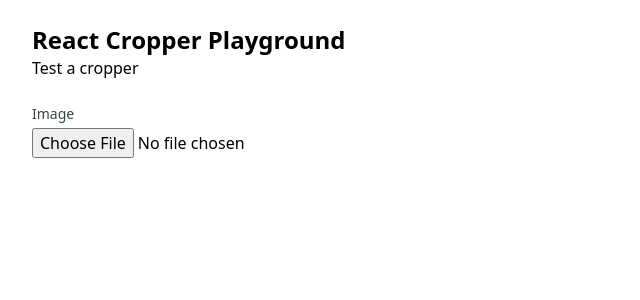
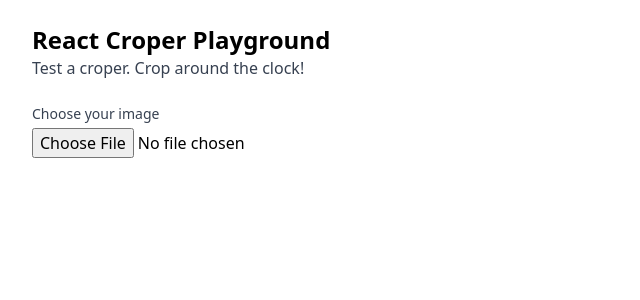
Before and after one commit to stefanstifter/react-cropper-playground, a React (Vite) app: page / in a window 1280 px wide. Shown: the top 300 px of the page, without its empty margins (0-640 px from the left). Built offline with nearby package versions, Linux system fonts and the light colour scheme.

Commit message:
Scaffold ImageViewer component

```diff
--- a/index.html
+++ b/index.html
@@ -5,7 +5,7 @@
     <link rel="icon" type="image/svg+xml" href="/src/favicon.svg" />
     <meta name="viewport" content="width=device-width, initial-scale=1.0" />
     <link href="https://unpkg.com/tailwindcss@^2/dist/tailwind.min.css" rel="stylesheet">
-    <title>React Cropper Playground</title>
+    <title>React Croper Playground - Crop Around The Clock</title>
   </head>
   <body>
     <div id="root"></div>
--- a/src/App.jsx
+++ b/src/App.jsx
@@ -5,8 +5,8 @@ function App() {
   return (
     <div className="max-w-7xl mx-auto sm:px-6 lg:px-8">
       <header className="pt-6">
-          <h1 className="text-2xl font-bold">React Cropper Playground</h1>
-          <p>Test a cropper</p>
+          <h1 className="text-2xl font-bold">React Croper Playground</h1>
+          <h2 className="text-gray-700">Test a croper. Crop around the clock!</h2>
       </header>
 
       <CroperPlayground />
--- a/src/components/CroperPlayground.jsx
+++ b/src/components/CroperPlayground.jsx
@@ -1,12 +1,12 @@
 import React, { useState } from 'react';
-import InputFileReader from './InputFileReader';
+import ImageViewer from './ImageViewer';
 
 const CroperPlayground = props => {
     const [ imageFile, setImageFile ] = useState(null);
 
     return (
         <div>
-            <InputFileReader />
+            <ImageViewer />
         </div>
     );
 }
--- /dev/null
+++ b/src/components/ImageViewer.jsx
@@ -0,0 +1,13 @@
+import React from 'react';
+import InputFileReader from './InputFileReader';
+
+const ImageViewer = props => {
+
+    return (
+        <div>
+            <InputFileReader />
+        </div>
+    );
+}
+
+export default ImageViewer;
--- a/src/components/InputFileReader.jsx
+++ b/src/components/InputFileReader.jsx
@@ -28,7 +28,7 @@ const InputFileReader = props => {
     return (
         <div className="mt-6">
             <label htmlFor="image" className="block text-sm font-medium text-gray-700">
-                Image
+                Choose your image
             </label>
             <div className="mt-1">
                 <input
```
